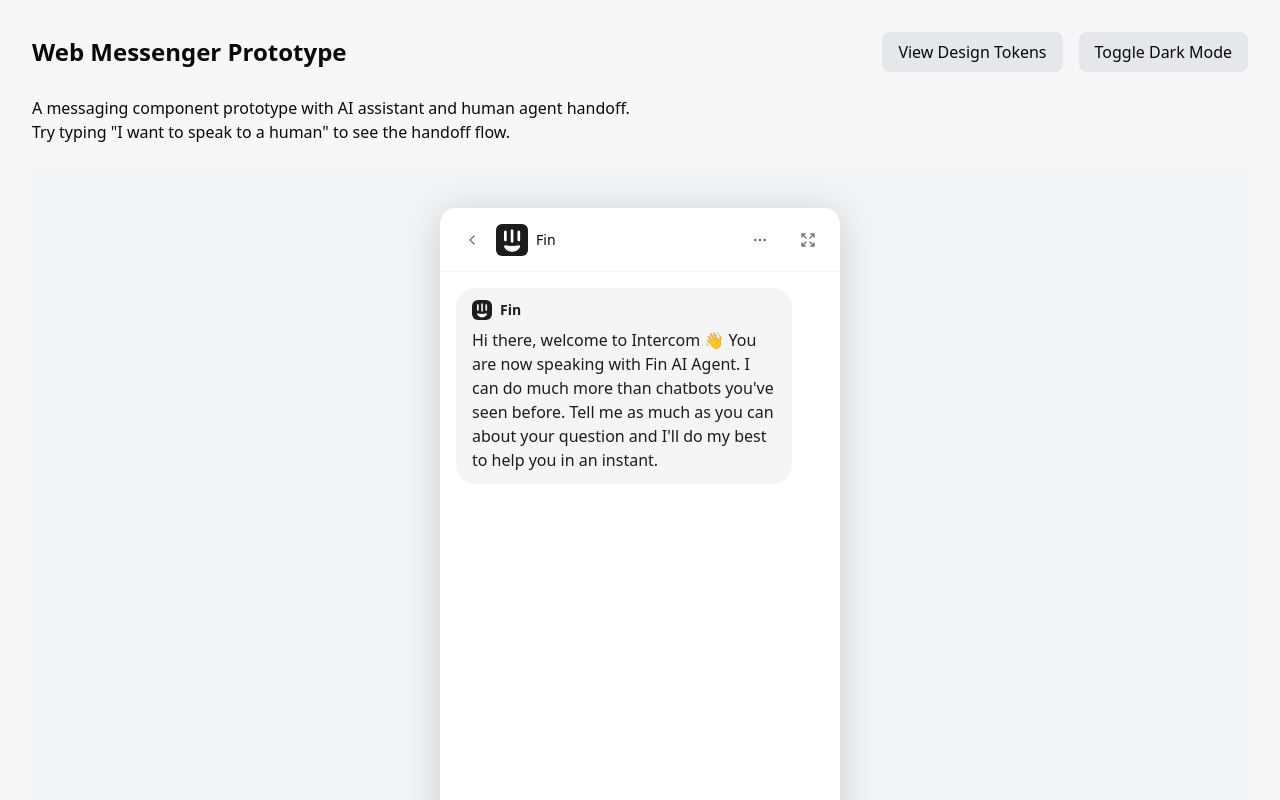
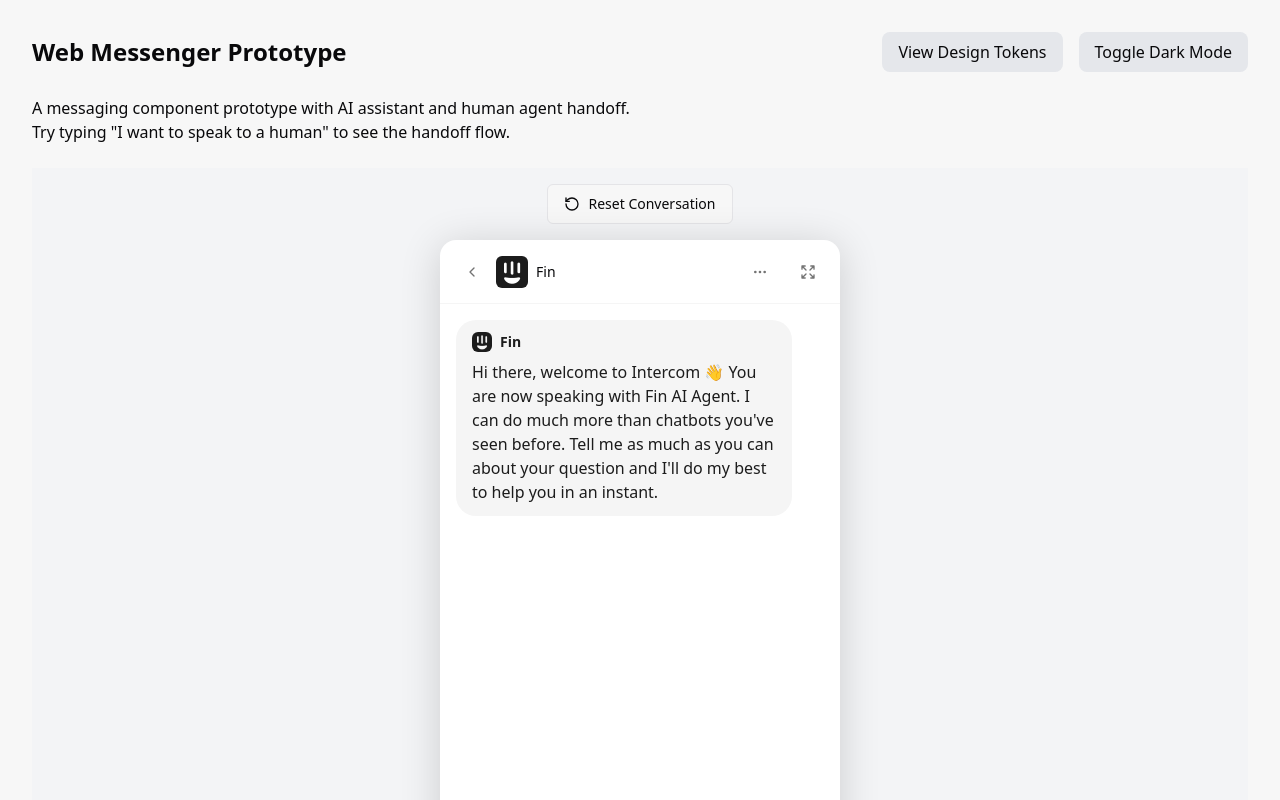
Before and after one commit to tanya-e/chat-prototype-studio, a React (Vite) app: page / in a window 1280 px wide. Shown: the top 800 px of the page. Built offline with nearby package versions, Linux system fonts and the light colour scheme.

Commit message:
Add reset button to messenger
Adds a reset button to the messenger component to clear the conversation and start over.

```diff
--- a/src/components/messenger/Messenger.tsx
+++ b/src/components/messenger/Messenger.tsx
@@ -1,3 +1,4 @@
+
 import React, { useState, useEffect, useRef } from "react";
 import MessengerHeader, { HeaderStateType } from "./MessengerHeader";
 import MessageGroup, { MessageGroupType } from "./MessageGroup";
@@ -5,6 +6,9 @@ import TypingIndicator from "./TypingIndicator";
 import MessageComposer from "./MessageComposer";
 import SystemMessage from "./SystemMessage";
 import TeamHandover from "./TeamHandover";
+import { Button } from "@/components/ui/button";
+import { RotateCcw } from "lucide-react";
+import { useToast } from "@/hooks/use-toast";
 
 const initialMessages: MessageGroupType[] = [
   {
@@ -26,6 +30,7 @@ const Messenger: React.FC = () => {
   const [isTyping, setIsTyping] = useState(false);
   const [headerState, setHeaderState] = useState<HeaderStateType>("ai");
   const [waitingForHuman, setWaitingForHuman] = useState(false);
+  const { toast } = useToast();
 
   const messagesEndRef = useRef<HTMLDivElement>(null);
 
@@ -56,6 +61,18 @@ const Messenger: React.FC = () => {
       // Otherwise, simulate AI response
       simulateAiResponse();
     }
+  };
+
+  const resetConversation = () => {
+    setMessages(initialMessages);
+    setIsTyping(false);
+    setHeaderState("ai");
+    setWaitingForHuman(false);
+
+    toast({
+      title: "Conversation Reset",
+      description: "The conversation has been reset to the beginning.",
+    });
   };
 
   const triggerHumanHandoff = () => {
@@ -128,7 +145,17 @@ const Messenger: React.FC = () => {
   };
 
   return (
-    <div className="flex items-center justify-center min-h-screen bg-gray-100 dark:bg-gray-900 p-4">
+    <div className="flex flex-col items-center justify-center min-h-screen bg-gray-100 dark:bg-gray-900 p-4">
+      <div className="flex gap-4 mb-4">
+        <Button
+          variant="outline"
+          onClick={resetConversation}
+          className="flex gap-2 items-center"
+        >
+          <RotateCcw size={16} />
+          Reset Conversation
+        </Button>
+      </div>
       <div
         className="w-full max-w-[400px] h-[720px] bg-messenger-base rounded-2xl flex flex-col shadow-xl overflow-hidden"
         style={{
```
